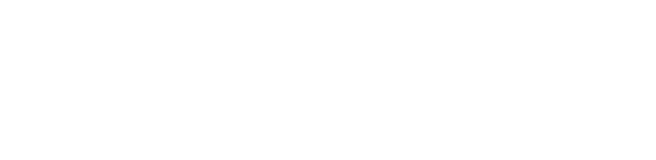
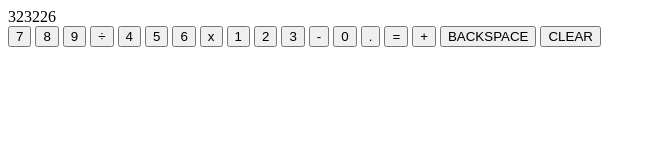
Before and after one commit to CGoldMonkey/calculator, a plain HTML site: page index.html in a window 1280 px wide. Shown: the whole page, without its empty margins (0-656 px from the left). Drawn offline with Linux system fonts and the light colour scheme.

Commit message:
Added buttons for the html page.  Buttons for each digit and the operators/functions +, -, *, /, as well as a backspace, clear button, and decimal (.) button.  Also added a div to return the results too.

```diff
--- a/index.html
+++ b/index.html
@@ -7,6 +7,28 @@
 
     </head>
     <body>
+        <div class="container">
+            <div id="results">323226</div>
+            <button id="7">7</button>
+            <button id="8">8</button>
+            <button id="9">9</button>
+            <button id="/">÷</button>
+            <button id="4">4</button>
+            <button id="5">5</button>
+            <button id="6">6</button>
+            <button id="*">x</button>
+            <button id="1">1</button>
+            <button id="2">2</button>
+            <button id="3">3</button>
+            <button id="-">-</button>
+            <button id="0">0</button>
+            <button id="">.</button>
+            <button id="equals">=</button>
+            <button id="+">+</button>
+            <button id="">BACKSPACE</button>
+            <button id="clear">CLEAR</button>
+
+        </div>
 
         <script src="./script.js"></script>
     </body>
```
